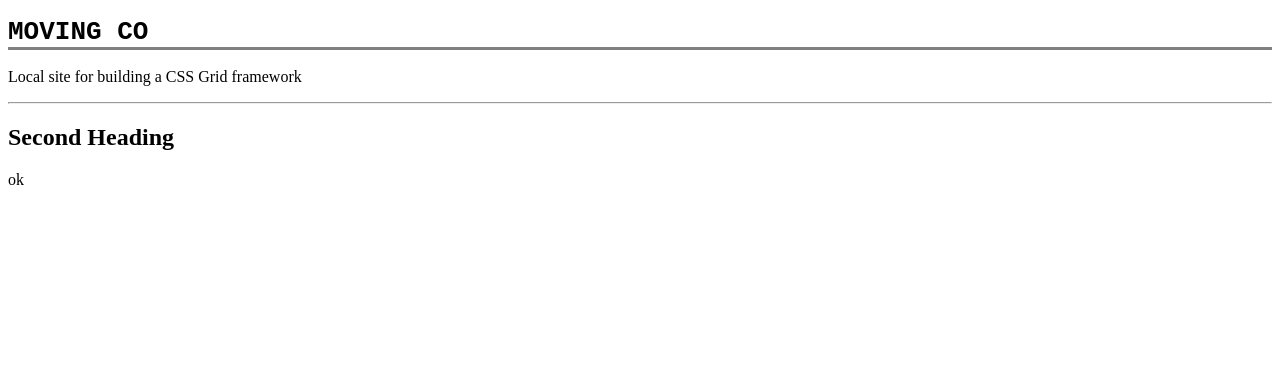
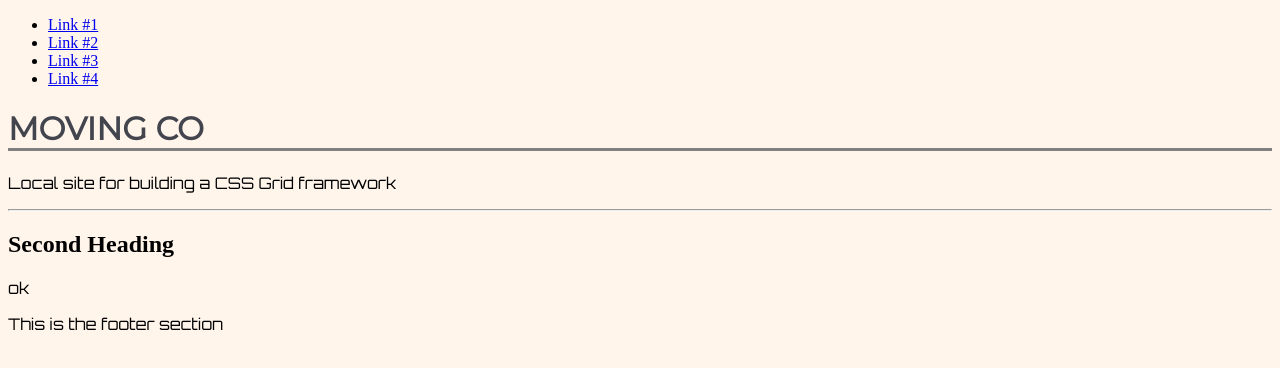
Before and after one commit to KasiL/movingco, a website: page index.html in a window 1280 px wide. Drawn offline with Linux system fonts and the light colour scheme.

Commit message:
casey: adds some styles

```diff
--- a/index.html
+++ b/index.html
@@ -4,15 +4,29 @@
     <meta charset="UTF-8">
     <meta name="viewport" content="width=device-width, initial-scale=1.0">
     <meta http-equiv="X-UA-Compatible" content="ie=edge">
+    <link href="https://fonts.googleapis.com/css?family=Merriweather|Montserrat|Orbitron" rel="stylesheet">
     <link rel="stylesheet" type="text/css" href="styles/css/app.css">
     <title>Moving Co</title>
 </head>
 <body>
-    <h1>Moving CO</h1>
-    <p>Local site for building a CSS Grid framework</p>
-    <hr>
-    <h2>Second Heading</h2>
-    <p>ok</p>
+    <header>
+        <ul>
+            <li><a href="#">Link #1</a></li>
+            <li><a href="#">Link #2</a></li>
+            <li><a href="#">Link #3</a></li>
+            <li><a href="#">Link #4</a></li>
+        </ul>
+    </header>
+    <main>
+        <h1>Moving CO</h1>
+        <p>Local site for building a CSS Grid framework</p>
+        <hr>
+        <h2>Second Heading</h2>
+        <p>ok</p>
+    </main>
+    <footer>
+        <p>This is the footer section</p>
+    </footer>
 
 </body>
 </html>
--- a/styles/scss/app.scss
+++ b/styles/scss/app.scss
@@ -1 +1,2 @@
 @import 'partials/global';
+@import 'partials/typography';
--- a/styles/scss/partials/_global.scss
+++ b/styles/scss/partials/_global.scss
@@ -1,5 +1,21 @@
-h1{
-    font-family: monospace;
-    border-bottom: 3px solid gray;
-    text-transform: uppercase;
+// color
+$primary: #4f7aa1;
+$white: #fff;
+$dark: #42444e;
+$accent: #fff5eb;
+
+@mixin font-heading {
+    font-family: 'Montserrat',sans-serif;
 }
+
+@mixin font-body {
+    font-family: 'Merriweather', serif;
+}
+
+@mixin font-alt {
+    font-family: 'Orbitron', sans-serif;
+}
+
+body {
+    background-color: $white;
+}
--- /dev/null
+++ b/styles/scss/partials/_typography.scss
@@ -0,0 +1,9 @@
+h1 {
+    @include font-heading;
+    color: $dark;
+    border-bottom: 3px solid gray;
+    text-transform: uppercase;
+}
+p {
+    @include font-alt;
+}
```
Also changed, not shown: styles/css/app.css.
